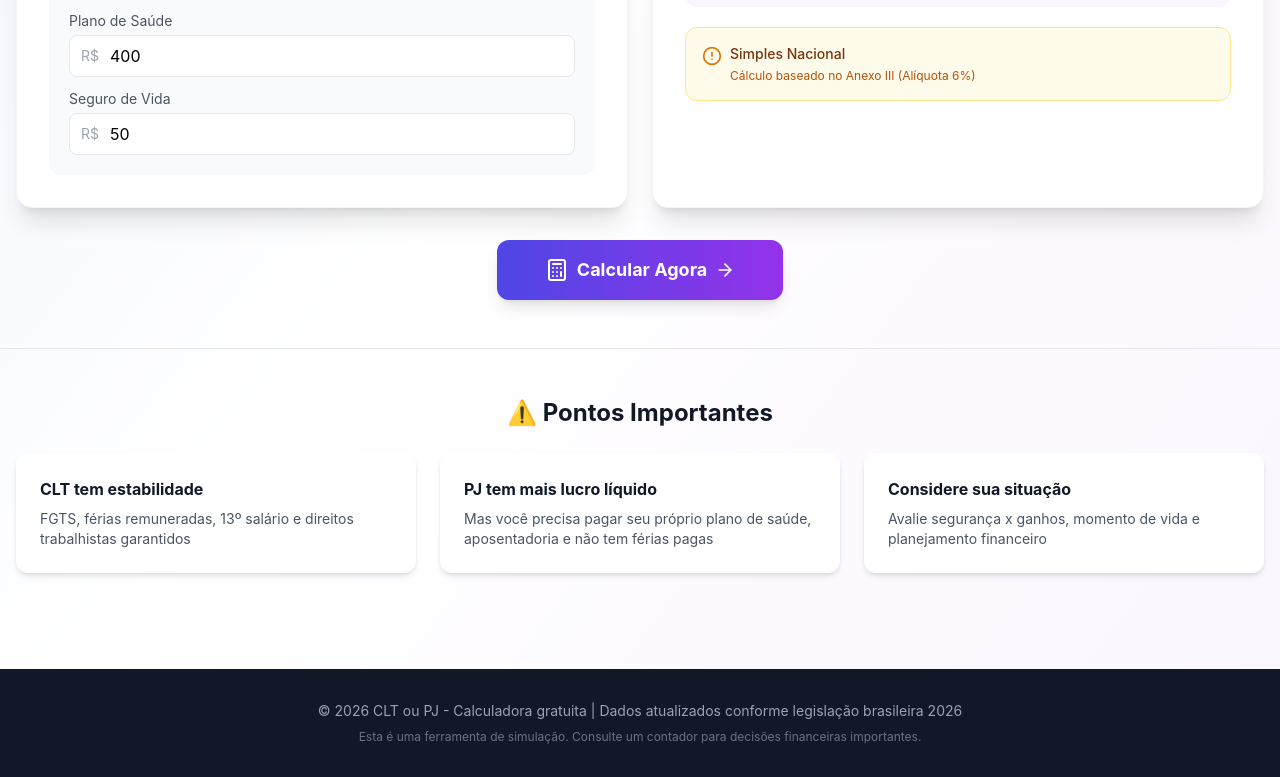
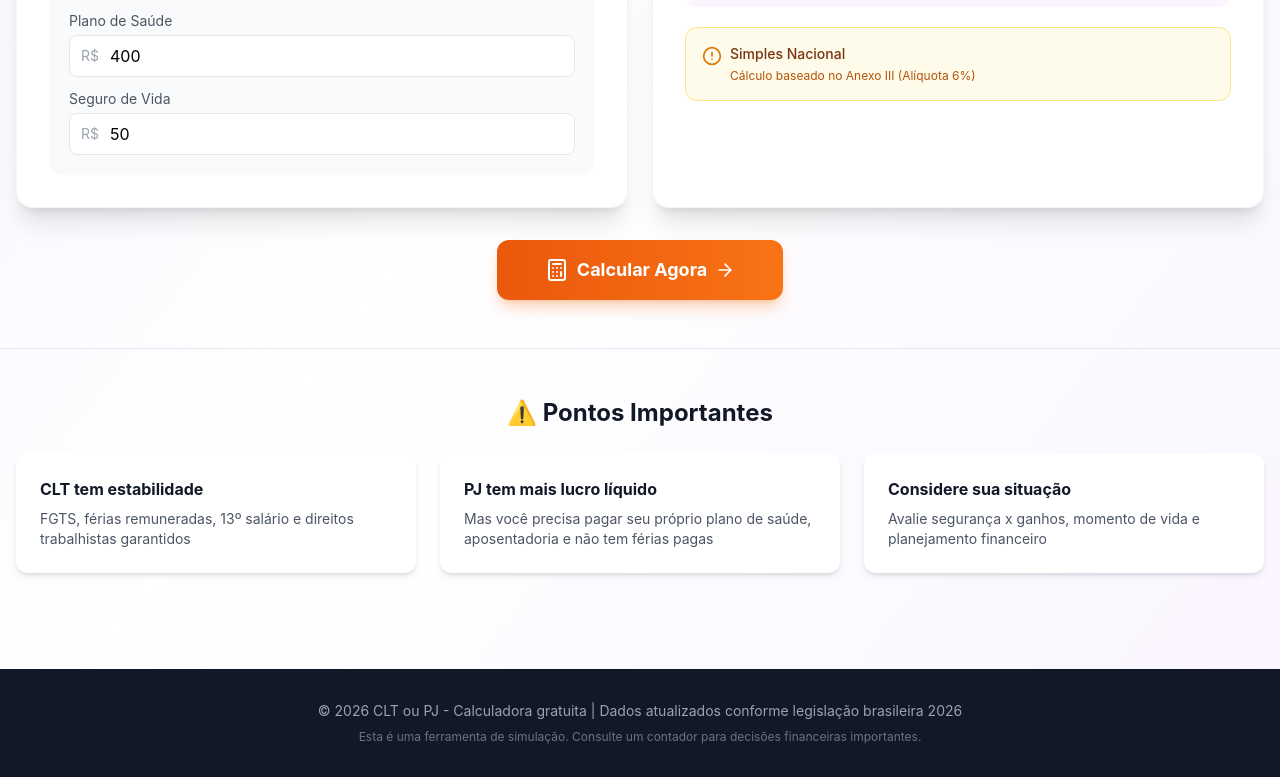
Before and after one commit to RodVerruck/cltvspj, a Next.js app: page / in a window 1280 px wide. Shown: the part 871-1648 px from the top of the page. Built offline with nearby package versions, Linux system fonts and the light colour scheme.

Commit message:
fix: update calculator button gradient from indigo-purple to orange with matching shadow effects

```diff
--- a/pages/index.js
+++ b/pages/index.js
@@ -283,7 +283,7 @@ export default function Home() {
           <div className="text-center mt-8">
             <button
               onClick={handleCalculate}
-              className="inline-flex items-center gap-2 bg-gradient-to-r from-indigo-600 to-purple-600 text-white px-12 py-4 rounded-xl font-bold text-lg shadow-lg hover:shadow-xl transform hover:scale-105 transition"
+              className="inline-flex items-center gap-2 bg-gradient-to-r from-orange-600 to-orange-500 text-white px-12 py-4 rounded-xl font-bold text-lg shadow-lg shadow-orange-500/30 hover:shadow-xl hover:shadow-orange-500/40 transform hover:scale-105 transition"
             >
               <Calculator size={24} />
               Calcular Agora
```
